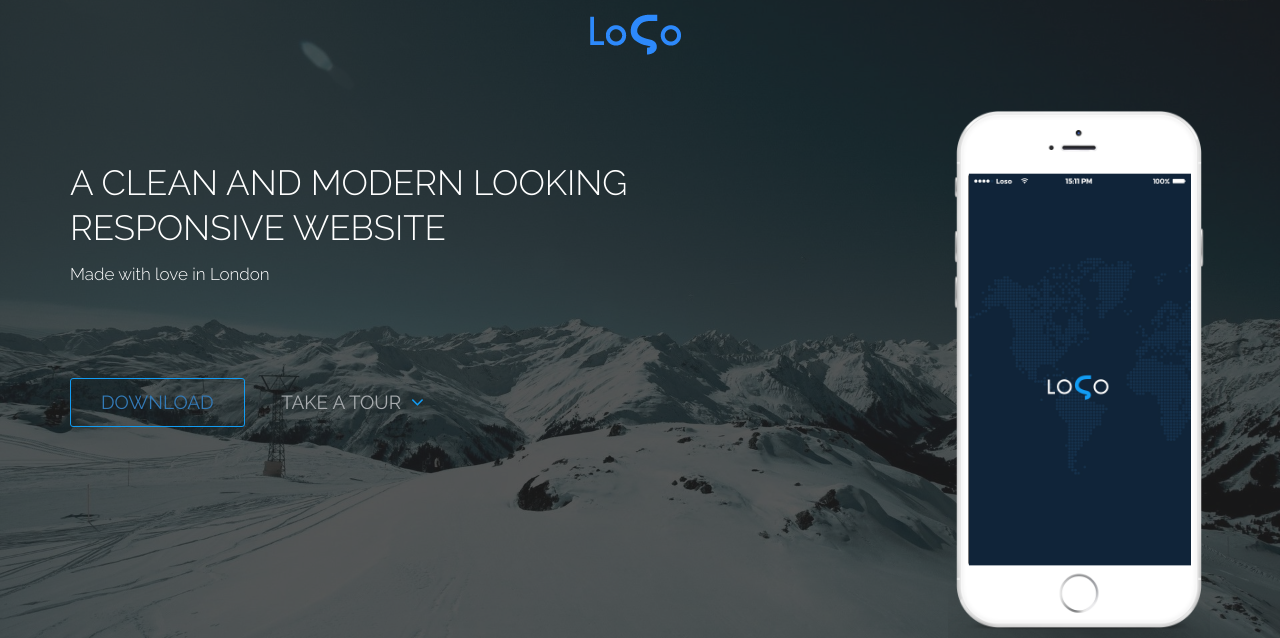
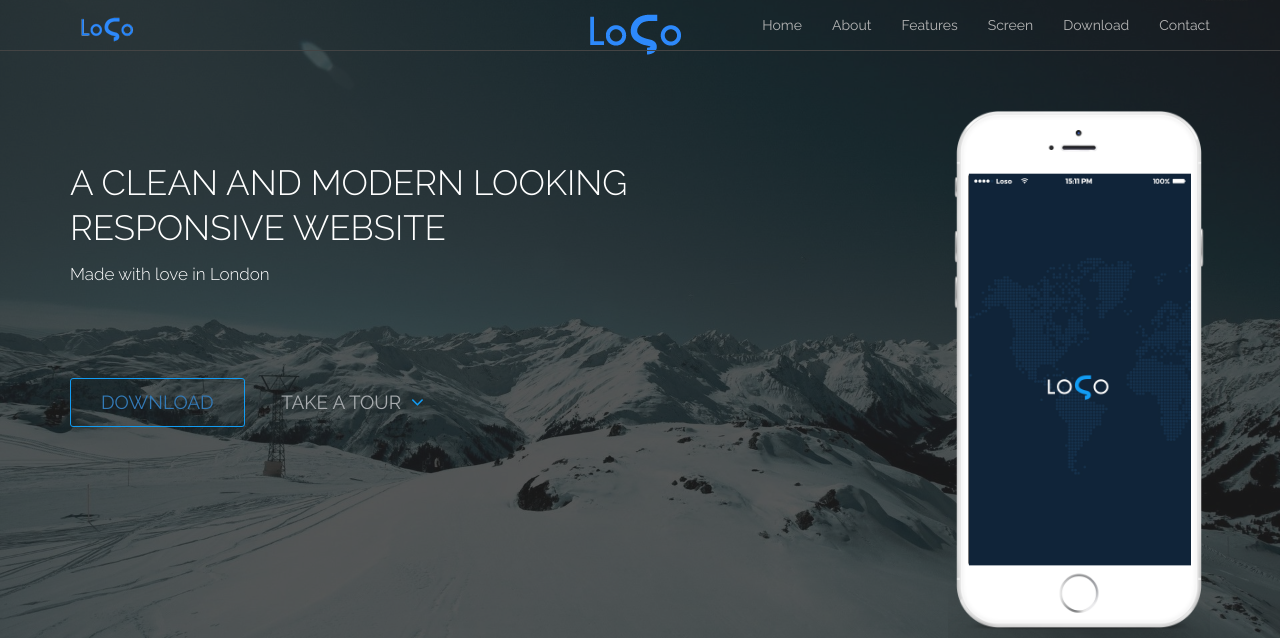
Before and after one commit to ahsanwaseem/personal-project-1, a PHP site: page / in a window 1280 px wide. Shown: the top 638 px of the page. Run offline with PHP 8.4, Linux system fonts and the light colour scheme.

Commit message:
nav added

```diff
--- a/css/style.css
+++ b/css/style.css
@@ -48,6 +48,54 @@ p{
   text-align: center;
   margin-top:45px;
 }
+
+/*navbar*/
+
+.navbar-default {
+    background-color: transparent;
+    border-color: #444;
+    z-index: 110;
+    transition: all 1s;
+    -webkit-transition: all 1s;
+    -moz-transition: all 1s;
+    -o-transition: all 1s;
+}
+
+.navbar-default .navbar-nav > li > a {
+    color: #B5B5B5;
+    font-family: "Raleway" , sans-serif;
+    transition: all 1s;
+    -webkit-transition: all 1s;
+    -moz-transition: all 1s;
+    -o-transition: all 1s;
+}
+
+.navbar-default .navbar-nav > li > a:hover {
+    color: #129CF3;
+}
+
+.navbar-default .navbar-nav > li > a:focus {
+    color: #B5B5B5;
+}
+
+.navbar-brand {
+    padding: 9px 15px;
+}
+
+.navbar-brand img {
+    transition: all 1s;
+    -webkit-transition: all 1s;
+    -moz-transition: all 1s;
+    -o-transition: all 1s;
+}
+
+.navbar-default .navbar-nav > .active>a,
+.navbar-default .navbar-nav > .active>a:hover,
+.navbar-default .navbar-nav > .active>a:focus {
+    background-color: transparent;
+    color: #129CF3;
+}
+
 
 /* header */
 
--- a/index.html
+++ b/index.html
@@ -13,7 +13,37 @@
     <link rel="stylesheet" href="css/style.css">
   </head>
   <body>
-    <header class="header">
+    <header class="header" id="HOME">
+      <nav class="navbar navbar-default navbar-fixed-top">
+   <div class="container">
+     <!-- Brand and toggle get grouped for better mobile display -->
+     <div class="navbar-header">
+       <button type="button" class="navbar-toggle collapsed" data-toggle="collapse" data-target="#loso-navbar-collapse-1" aria-expanded="false">
+         <span class="sr-only">Toggle navigation</span>
+         <span class="icon-bar"></span>
+         <span class="icon-bar"></span>
+         <span class="icon-bar"></span>
+       </button>
+       <a class="navbar-brand" href="#">
+           <img src="images/logo-small.png" alt="logo">
+       </a>
+     </div>
+
+     <!-- Collect the nav links, forms, and other content for toggling -->
+     <div class="collapse navbar-collapse" id="loso-navbar-collapse-1">
+       <ul class="nav navbar-nav navbar-right">
+         <li><a href="#HOME" class="nav-item">Home</a></li>
+         <li><a href="#ABOUT" class="nav-item">About</a></li>
+         <li><a href="#FEATURES" class="nav-item">Features</a></li>
+         <li><a href="#SCREENS" class="nav-item">Screen</a></li>
+         <li><a href="#DOWNLOAD" class="nav-item">Download</a></li>
+         <li><a href="#CONTACT" class="nav-item">Contact</a></li>
+       </ul>
+
+
+     </div><!-- /.navbar-collapse -->
+   </div><!-- /.container-fluid -->
+</nav>
       <div class="header-overlay">
         <div class="container">
           <div class="row">
@@ -48,7 +78,7 @@
 
     <!-- About Us -->
 
-    <section>
+    <section id="ABOUT">
       <div class="container">
           <div class="row">
             <div class="col-md-10 col-md-offset-1">
@@ -114,7 +144,7 @@
 
     <!-- Testimonials -->
 
-    <section class="testimonial">
+    <section id="TESTIMONIAL" class="testimonial">
      <div class="testimonial-overlay">
       <div class="container">
         <div class="row">
@@ -169,7 +199,7 @@
 
     <!-- Features -->
 
-    <section class="features">
+    <section id="FEATURES" class="features">
       <div class="container">
         <div class="row">
           <div class="col-md-10 col-md-offset-1">
@@ -276,7 +306,7 @@
 
 <!-- Screens -->
 
-<section class="screens">
+<section id="SCREENS" class="screens">
             <div class="container">
                 <div class="row">
                     <div class="col-md-10 col-md-offset-1">
@@ -356,7 +386,7 @@
 
         <!-- Download Now -->
 
-        <section class="download-now">
+        <section id="DOWNLOAD" class="download-now">
             <div class="container">
                 <div class="row">
                     <div class="col-md-10 col-md-offset-1">
@@ -427,7 +457,7 @@
 
        <!-- Contact Us -->
 
-        <section class="contact-us" id="CONTACT">
+        <section id="CONTACT" class="contact-us">
             <div class="container wow bounceIn">
                 <div class="row">
                     <div class="col-md-10 col-md-offset-1">
```
